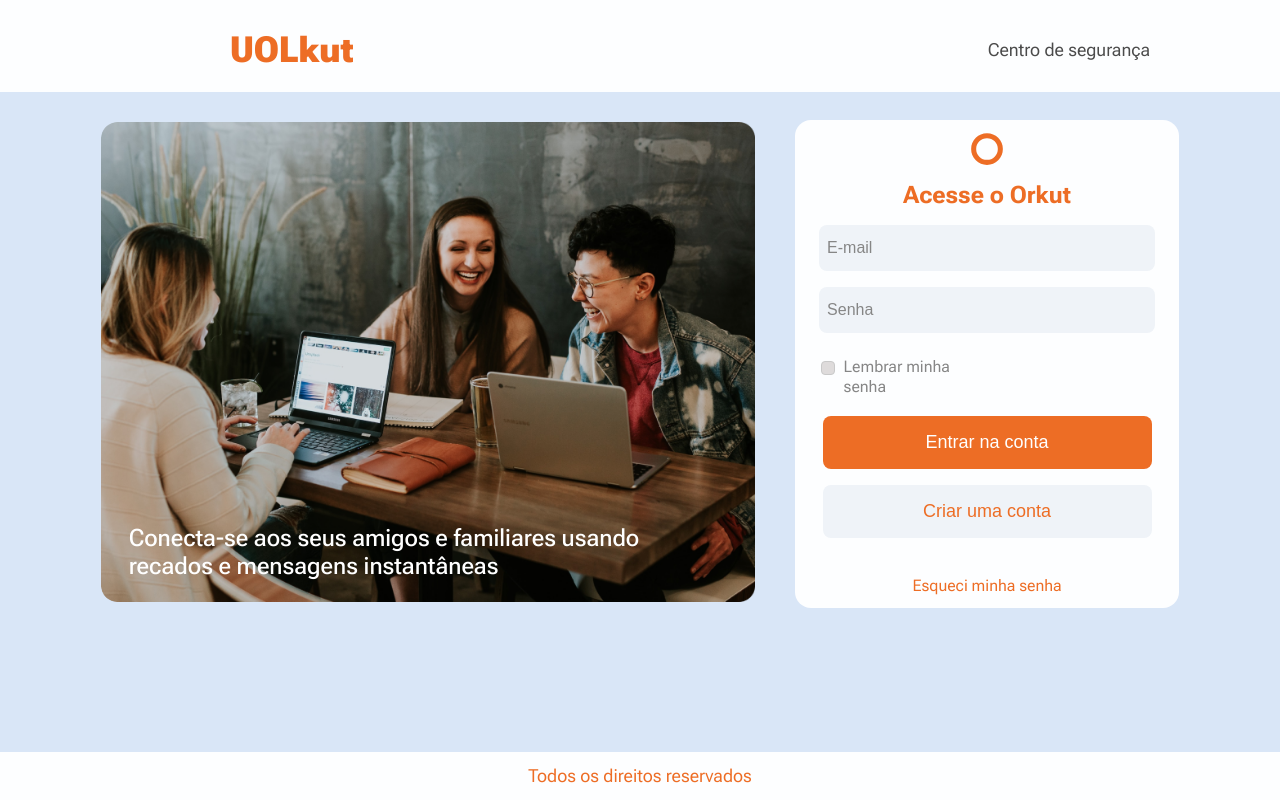
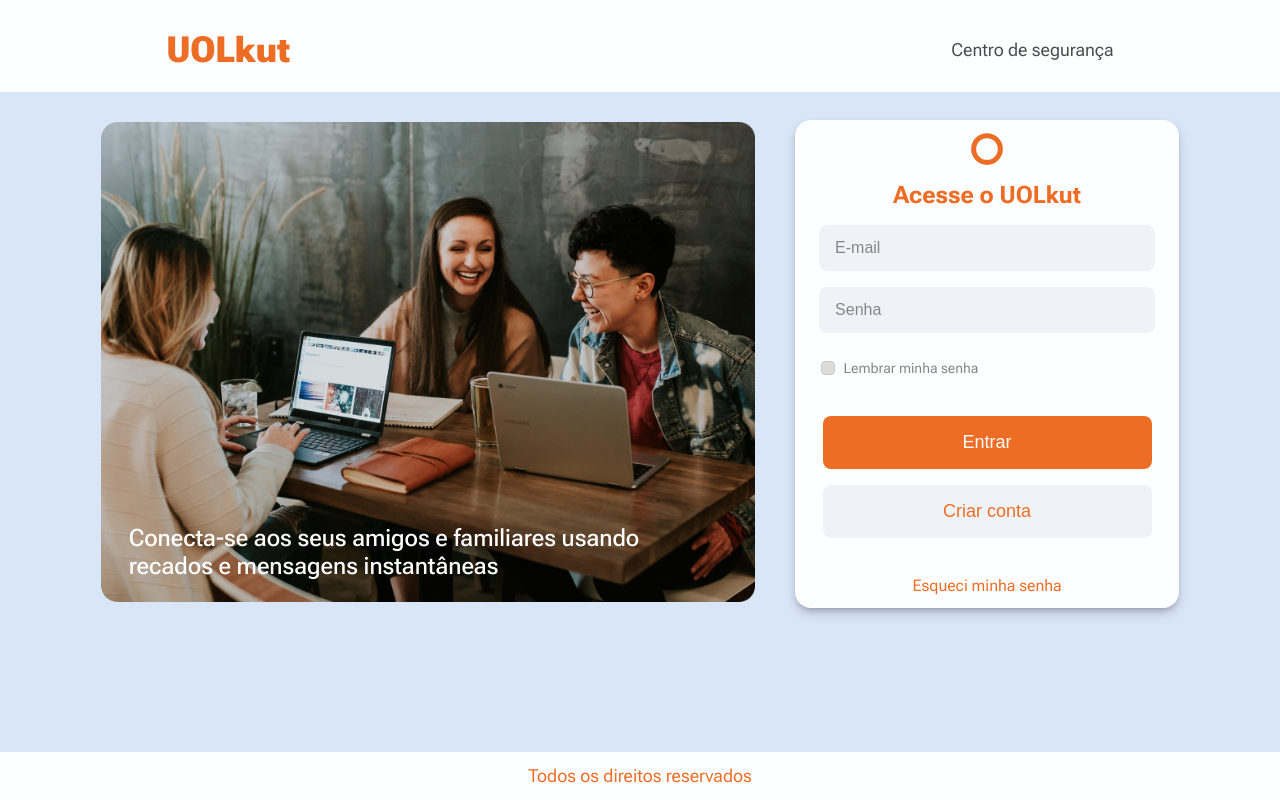
Before and after one commit to lftorresg/UOLkut, a React (Vite) app: page / in a window 1280 px wide. Built offline with nearby package versions, Linux system fonts and the light colour scheme.

Commit message:
few adjustments

```diff
--- a/src/Components/Card/Card.tsx
+++ b/src/Components/Card/Card.tsx
@@ -1,5 +1,5 @@
 import presentation from '../../assets/img_presentation.png';
-import classes from './Caard.module.css';
+import classes from './Card.module.css';
 
 const Card = () => {
     return (
--- a/src/Components/Community/CommunitySection.module.css
+++ b/src/Components/Community/CommunitySection.module.css
@@ -41,7 +41,7 @@
 .communityView img {
   width: 56px;
   height: 56px;
-  border-radius: 100px;
+  border-radius: 12px;
 }
 
 .communityView li p {
--- a/src/Components/Form/Form.module.css
+++ b/src/Components/Form/Form.module.css
@@ -20,6 +20,7 @@
     justify-content: center;
     flex-direction: column;
     width: 384px;
+    box-shadow: rgba(50, 50, 93, 0.25) 0px 6px 12px -2px, rgba(0, 0, 0, 0.3) 0px 3px 7px -3px;
 }
 
 h3 {
@@ -59,7 +60,7 @@
 }
 
 .input {
-    padding: 0.5rem;
+    padding: 1rem;
     height: 2.9rem;
     margin-top: 1rem;
     width: 21rem;
@@ -108,10 +109,8 @@
     display: block;
     position: relative;
     user-select: none;
-    font-size: 16px;
+    font-size: 14px;
     font-weight: 400;
-    line-height: 19px;
-    letter-spacing: 0px;
     text-align: left;
 }
 
--- a/src/Components/Form/Form.tsx
+++ b/src/Components/Form/Form.tsx
@@ -84,7 +84,7 @@
         <div className={classes['container-form']}>
                 <div className={classes['brand-form']}>
                     <img src={orkut} className={classes['img-orkut']} alt='Brand Orkut' />
-                    <h3 className={classes.title}>Acesse o Orkut</h3>
+                    <h3 className={classes.title}>Acesse o UOLkut</h3>
                 </div>
                 <form className={classes.form} onSubmit={submitHandler}>
                 <div className={classes['input-container']}>
@@ -121,12 +121,12 @@
                     <div className={classes['flex-button']}>
                         <button className={classes['btn-signin']} >
                             <span className={classes['signin-description']}>
-                                Entrar na conta
+                                Entrar
                             </span>
                         </button>
                         <button className={classes['btn-signup']} onClick={() => props.onFormSwitch('register')}>
                             <span className={classes['signup-description']}>
-                                Criar uma conta
+                                Criar conta
                             </span>
                         </button>
                         <a className={classes['anchor-password']} href='/'>Esqueci minha senha</a>
--- a/src/Components/Header/Header.module.css
+++ b/src/Components/Header/Header.module.css
@@ -13,7 +13,7 @@
   font-weight: 800;
   line-height: normal;
   margin-block: 29px;
-  margin-left: 230px;
+  margin-inline-start: 13vw;
 }
 
 .flex {
@@ -24,7 +24,7 @@
 
 .flex-information {
   display: flex;
-  margin-right: 130px;
+  margin-inline-end: 13vw;
 }
 
 .information {
--- a/src/Components/Profile/ProfilePhoto.module.css
+++ b/src/Components/Profile/ProfilePhoto.module.css
@@ -10,13 +10,14 @@
 }
 
 .__divProfilePhoto {
-  width: 170px;
-  height: 170px;
+  width: 184px;
+  height: 184px;
   background-color: transparent;
   border-radius: 50%;
   margin-top: 20px;
   background-image: url(../../assets/iuri.jpeg);
-  background-size: cover;
+  background-size: 170px 170px;
+
 }
 
 .__divProfile h4 {
@@ -31,7 +32,6 @@
 
 .__div-profile h5 {
   margin-top: 15px;
-  font-family: SF Pro Display;
   font-size: 15px;
   font-weight: 500;
   line-height: 15px;
--- a/src/Components/Profile/ProfilePhoto.tsx
+++ b/src/Components/Profile/ProfilePhoto.tsx
@@ -1,15 +1,12 @@
 import'./ProfilePhoto.module.css'
 import classes from './ProfilePhoto.module.css'
+import border from '../../assets/Borda.svg'
 
 function ProfilePhoto() {
     return (
         <>
             <div className={classes.__divProfile}>
-                <div className={classes.__divProfilePhoto}>
-                    <div className={classes.__divProfilePhotoImg}>
-
-                    </div>
-                </div>
+                <img src={border} className={classes.__divProfilePhoto}/>
                 <h4>Iuri Silva</h4>
                 <h5>Solteiro, Brasil</h5>
             </div>
--- a/src/Components/ProfileDetails/ProfileDetails.module.css
+++ b/src/Components/ProfileDetails/ProfileDetails.module.css
@@ -4,6 +4,10 @@
   margin: 32px 0;
   border-radius: 16px;
   background-color: white;
+}
+
+.__divPreferences {
+  margin-block-start: 20vh;
 }
 
 @media (min-width: 768px) {
@@ -21,7 +25,6 @@
     display: none;
   }
 }
-
 
 .nameTag {
   font-size: 26px;
@@ -110,14 +113,14 @@
 .word {
   display: inline-block;
   padding: 5px 10px;
-  border: 1px solid #ED6D25;
+  border: 1px solid #ed6d25;
   color: #4b4b4b;
   border-radius: 20px;
   margin-left: 10px;
 }
 
 .verTodos {
-  color: #ED6D25;
+  color: #ed6d25;
   margin-left: 20px;
   cursor: pointer;
 }
--- a/src/Components/ProfileDetails/ProfileDetails.tsx
+++ b/src/Components/ProfileDetails/ProfileDetails.tsx
@@ -64,16 +64,10 @@
                 <div className={classes.__divDetails}>
                     <h4 className={classes.details}>Relacionamento: <span>Solteiro</span></h4>
                     <h4 className={classes.details}>Aniversario: <span>21 de julho</span></h4>
-                    <h4 className={classes.details}>Idade: <span>22</span></h4>
-                    <h4 className={classes.details}>Interesses no orkut: <span>Solteiro</span></h4>
-                    <h4 className={classes.details}>Quem sou eu: <span>Programador</span></h4>
-                    <h4 className={classes.details}>Filhos: <span>Não</span></h4>
-                    <h4 className={classes.details}>Sexo: <span>Masculino</span></h4>
-                    <h4 className={classes.details}>Fumo: <span>Não</span></h4>
-                    <h4 className={classes.details}>Bebo: <span>Depende do dia</span></h4>
+                    <h4 className={classes.details}>Idade: <span>22</span></h4>                    <h4 className={classes.details}>Quem sou eu: <span>Programador</span></h4>
                     <h4 className={classes.details}>Moro: <span>Guarantã</span></h4>
                     <h4 className={classes.details}>País: <span>Brasil</span></h4>
-                    <h4 className={classes.details}>Cidade natal: <span>São Paulo</span></h4>
+                    <h4 className={classes.details}>Cidade: <span>São Paulo</span></h4>
                 </div>
                 <div className={classes.__divPreferences}>
                     <h4 className={classes.h}>
```
Also changed, not shown: src/Components/Card/Card.module.css (renamed from src/Components/Card/Caard.module.css), src/assets/Borda.svg (added).
